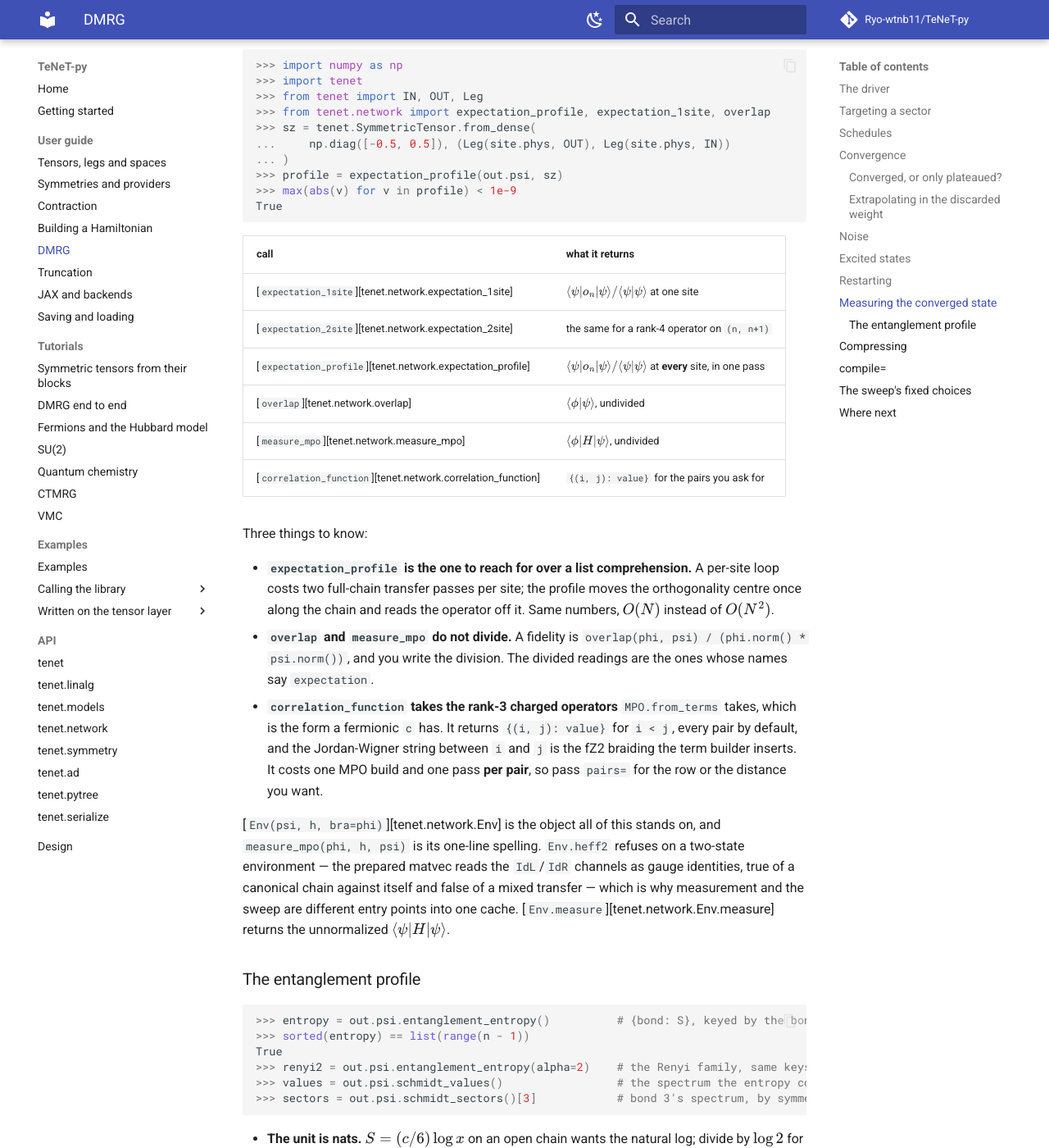
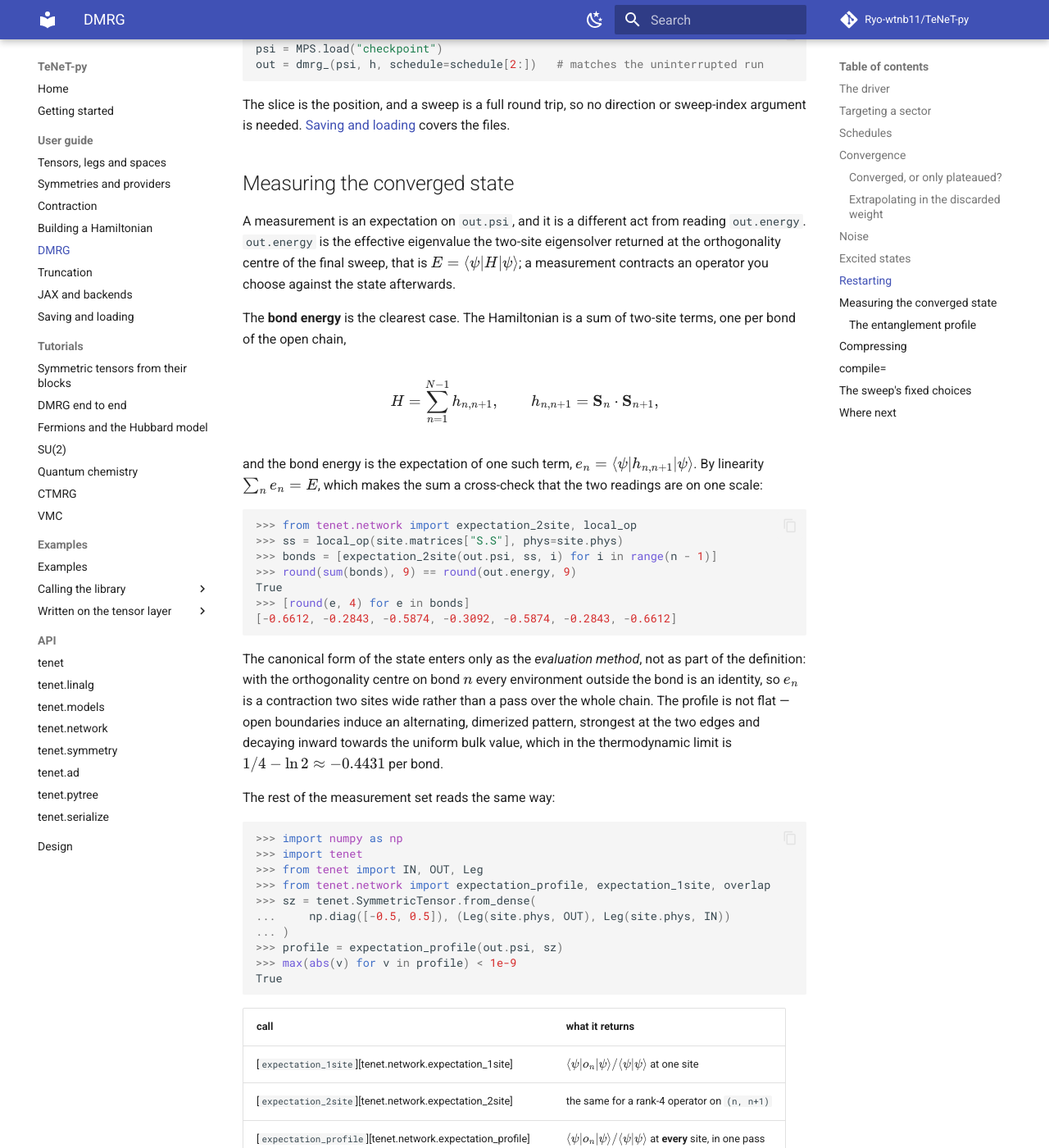
Before and after one commit to Ryo-wtnb11/TeNeT-py, an MkDocs documentation site: the page built from docs/guide/dmrg.md, in a window 1280 px wide and 1400 px high, scrolled down 4911 px. Shown: the whole window at 82% size. Built offline with MkDocs 1.6.1 and Material for MkDocs 9.7.7, drawn with Linux system fonts in a browser that asks for light colours; comment, search, counter and statistics services are not loaded; some of the changed text lies outside the part shown.

Commit message:
docs: define bond energies and name heff2's two paths
The measurement section now separates the two acts: out.energy is the eigensolver's Ritz value at the final centre, a measurement is an expectation on out.psi. Bond energy gets its definition, the sum rule as a printed cross-check, the canonical form named as evaluation method rather than definition, and the open-boundary alternation.

heff2's two engines are stated as a table and tied to the build-time choice that selects them, since the sweep section named the matvec without saying it has two forms.

Co-Authored-By: Claude Fable 5 <noreply@anthropic.com>

````diff
--- a/docs/guide/dmrg.md
+++ b/docs/guide/dmrg.md
@@ -16,11 +16,22 @@ place, with two-site updates. Everything on this page runs on the core install:
 ...     terms.append((0.5, [(site.ops["S-"], i), (site.ops["S+"], i + 1)]))
 >>> h = MPO.from_terms(n, terms)
 >>> psi = MPS.product(site.phys, [U1Sector(1 if i % 2 else -1) for i in range(n)])
+
+```
+
+Three terms per bond, a Néel product state as the seed, and no bond space written down
+anywhere: the MPO's grading comes out of the operators' own charges, and the state's
+comes out of the seed's.
+
+```python
 >>> out = dmrg_(psi, h, chi=32)
 >>> round(out.energy, 9)
 -3.374932599
 
 ```
+
+One call sweeps to convergence and mutates `psi` in place. Everything below is a lens on
+that call.
 
 ## The driver
 
@@ -216,6 +227,45 @@ files.
 
 ## Measuring the converged state
 
+A measurement is an expectation on `out.psi`, and it is a different act from reading
+`out.energy`. `out.energy` is the effective eigenvalue the two-site eigensolver returned
+at the orthogonality centre of the final sweep, that is $E = \langle \psi \vert H \vert
+\psi \rangle$; a measurement contracts an operator you choose against the state
+afterwards.
+
+The **bond energy** is the clearest case. The Hamiltonian is a sum of two-site terms, one
+per bond of the open chain,
+
+$$
+H = \sum_{n=1}^{N-1} h_{n,n+1},
+\qquad h_{n,n+1} = \mathbf{S}_n \cdot \mathbf{S}_{n+1},
+$$
+
+and the bond energy is the expectation of one such term,
+$e_n = \langle \psi \vert h_{n,n+1} \vert \psi \rangle$. By linearity
+$\sum_n e_n = E$, which makes the sum a cross-check that the two readings are on one
+scale:
+
+```python
+>>> from tenet.network import expectation_2site, local_op
+>>> ss = local_op(site.matrices["S.S"], phys=site.phys)
+>>> bonds = [expectation_2site(out.psi, ss, i) for i in range(n - 1)]
+>>> round(sum(bonds), 9) == round(out.energy, 9)
+True
+>>> [round(e, 4) for e in bonds]
+[-0.6612, -0.2843, -0.5874, -0.3092, -0.5874, -0.2843, -0.6612]
+
+```
+
+The canonical form of the state enters only as the *evaluation method*, not as part of the
+definition: with the orthogonality centre on bond $n$ every environment outside the bond
+is an identity, so $e_n$ is a contraction two sites wide rather than a pass over the whole
+chain. The profile is not flat — open boundaries induce an alternating, dimerized pattern,
+strongest at the two edges and decaying inward towards the uniform bulk value, which in
+the thermodynamic limit is $1/4 - \ln 2 \approx -0.4431$ per bond.
+
+The rest of the measurement set reads the same way:
+
 ```python
 >>> import numpy as np
 >>> import tenet
@@ -333,6 +383,27 @@ noise, per the table above. The contractions inside the sweep run in hand-writte
 orders, which is what keeps them right on a U(1) bond with unevenly filled sectors, where
 a cost model reading physical leg sizes misprices the network.
 
+The matvec the eigensolver calls is [`Env.heff2`][tenet.network.Env.heff2], and it has
+**two paths**. Which one runs is decided when the operator is built, not at run time:
+
+| the MPO was built | `heff2` runs |
+|---|---|
+| at the default | the **site-tensor contraction** — the two `W` tensors between the two environments |
+| `symbolic=True` | the **prepared matvec** — complementary operators assembled per bond, the sum dispatched term family by term family |
+
+The first is the cheapest thing that can happen to a lattice model whose MPO bond is five
+or eight wide. The second is what a Hamiltonian with a bond in the thousands needs — in
+practice, quantum chemistry, where it is the route that fits in memory at all. Nothing
+probes a threshold and nothing switches mid-run: the representation the operator is in
+when you hand it to `dmrg_` *is* the choice.
+[`MPO.materialize()`][tenet.network.MPO.materialize] moves an operator from the second
+path to the first, and [Building a Hamiltonian](hamiltonians.md#symbolictrue) is where the
+choice is made.
+
+`heff2` refuses outright on a two-state environment — see the measurement section above —
+because the prepared path reads the `IdL`/`IdR` channels as gauge identities, which is
+true of a canonical chain against itself and false of a mixed transfer.
+
 ## Where next
 
 - [Building a Hamiltonian](hamiltonians.md) — the operator `dmrg_` sweeps.
````
